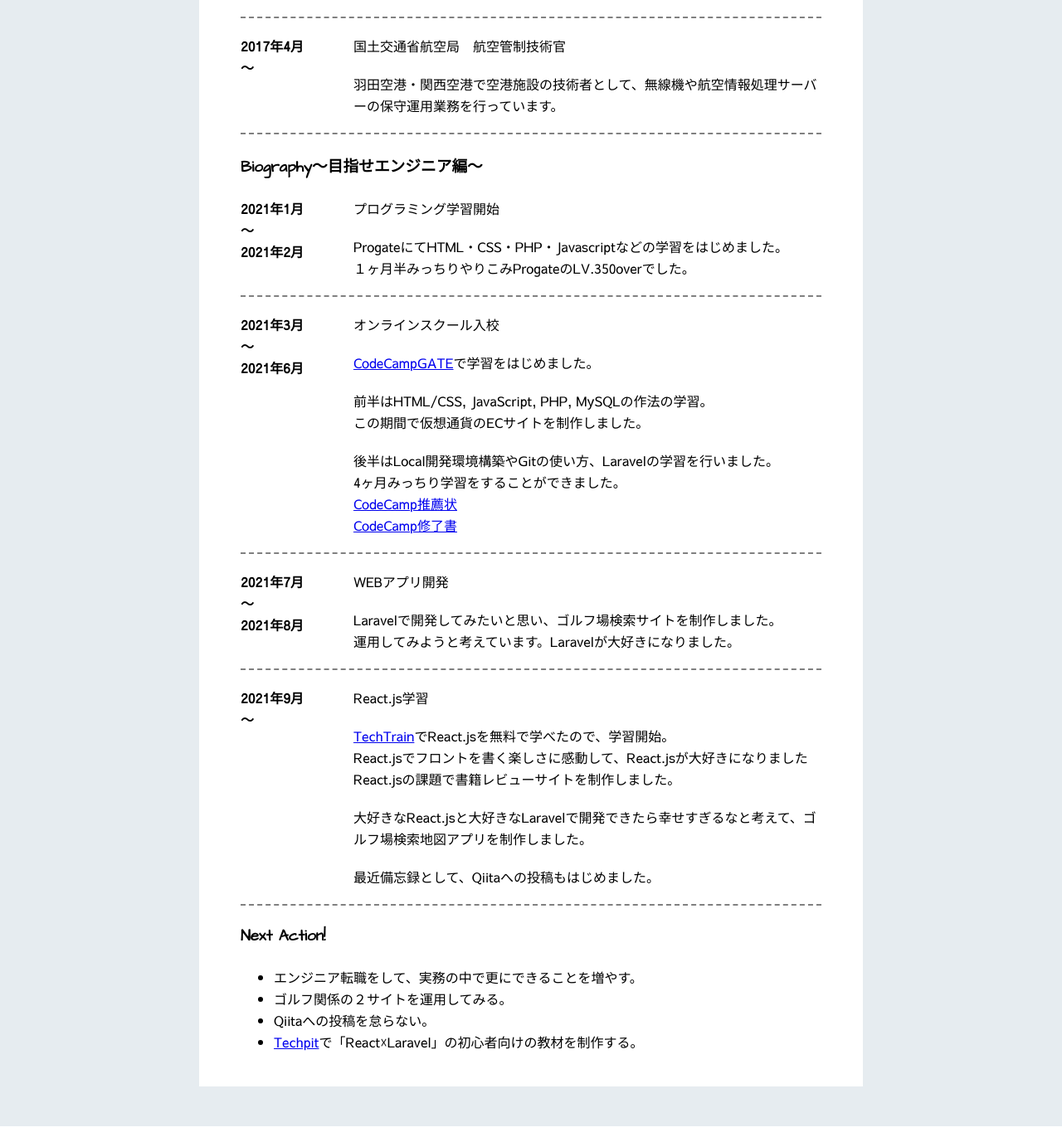
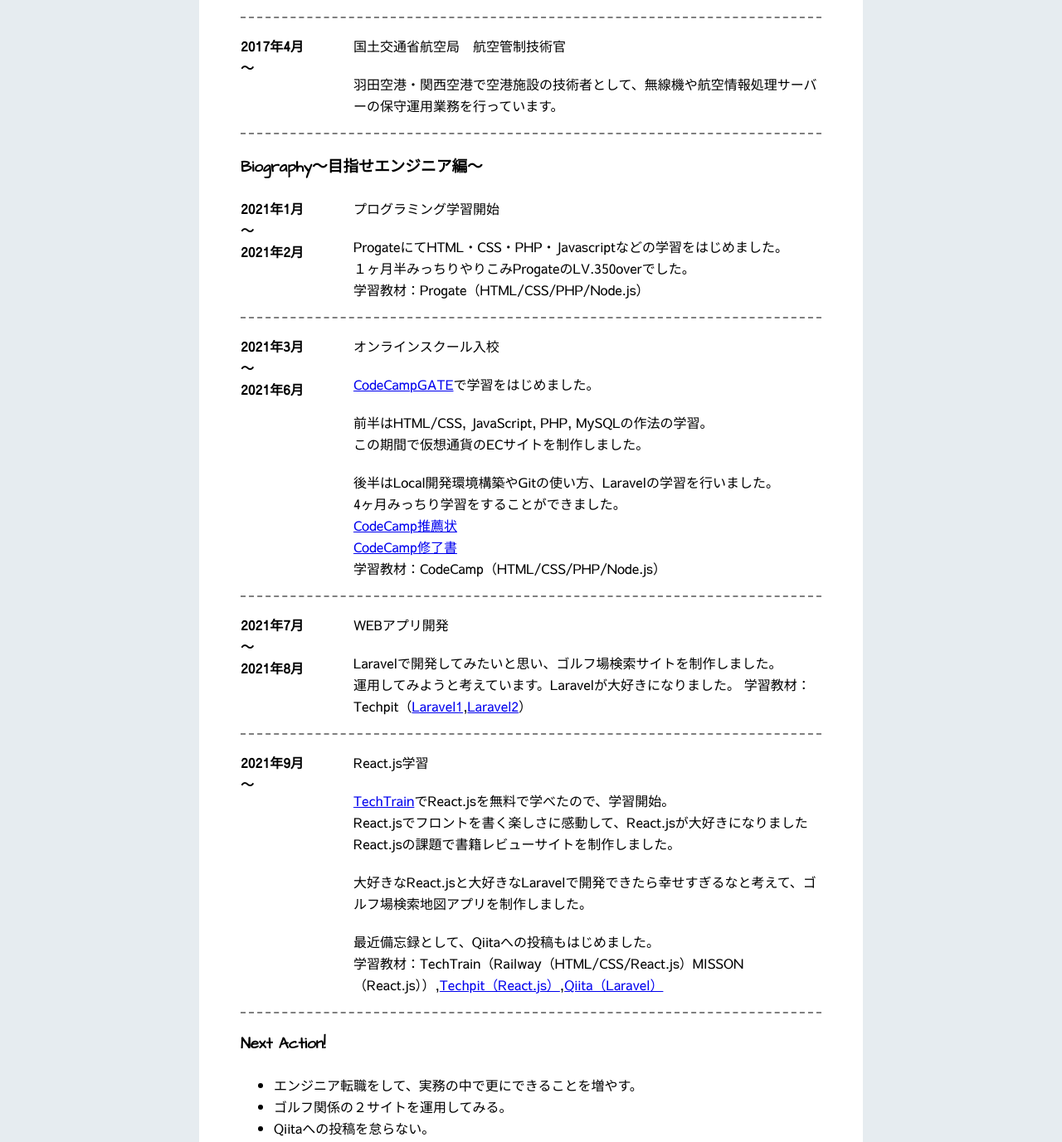
Before and after one commit to Ryotaross/Portfolio2, a React (Create React App) app: page /history in a window 1280 px wide. Shown: the part 666-2043 px from the top of the page at 83% size. Built offline with nearby package versions, Linux system fonts and the light colour scheme.

Commit message:
学習教材追加

```diff
--- a/src/components/historyMain.tsx
+++ b/src/components/historyMain.tsx
@@ -68,7 +68,8 @@
           <MainText>プログラミング学習開始</MainText>
           <MainText>
             ProgateにてHTML・CSS・PHP・Javascriptなどの学習をはじめました。<br />
-            １ヶ月半みっちりやりこみProgateのLV.350overでした。
+            １ヶ月半みっちりやりこみProgateのLV.350overでした。<br />
+            学習教材：Progate（HTML/CSS/PHP/Node.js）
           </MainText>
         </div>
       </Flex>
@@ -102,6 +103,8 @@
               <a href="https://drive.google.com/file/d/1EimNWLKTt8q75wKiNawYMiA2Mq_z88s3/view?usp=sharing" target="_blank" rel="noopener noreferrer">
                 CodeCamp修了書
               </a>
+              <br />
+              学習教材：CodeCamp（HTML/CSS/PHP/Node.js）
             </MainText>
           </div>
         </div>
@@ -118,6 +121,14 @@
           <MainText>
             Laravelで開発してみたいと思い、ゴルフ場検索サイトを制作しました。<br />
             運用してみようと考えています。Laravelが大好きになりました。
+            学習教材：Techpit（
+              <a href="https://www.techpit.jp/courses/11" target="_blank" rel="noopener noreferrer">
+                Laravel1
+              </a>
+              ,
+              <a href="https://www.techpit.jp/courses/42" target="_blank" rel="noopener noreferrer">
+                Laravel2
+              </a>）
           </MainText>
         </div>
       </Flex>
@@ -142,6 +153,14 @@
           </MainText>
           <MainText>
             最近備忘録として、Qiitaへの投稿もはじめました。<br />
+            学習教材：TechTrain（Railway（HTML/CSS/React.js）MISSON（React.js））,
+              <a href="https://www.techpit.jp/courses/111" target="_blank" rel="noopener noreferrer">
+                Techpit（React.js）
+              </a>
+              ,
+              <a href="https://qiita.com/morry_48/items/abd620f051fb4f36dcc2" target="_blank" rel="noopener noreferrer">
+              Qiita（Laravel）
+              </a>
           </MainText>
         </div>
       </Flex>
```
